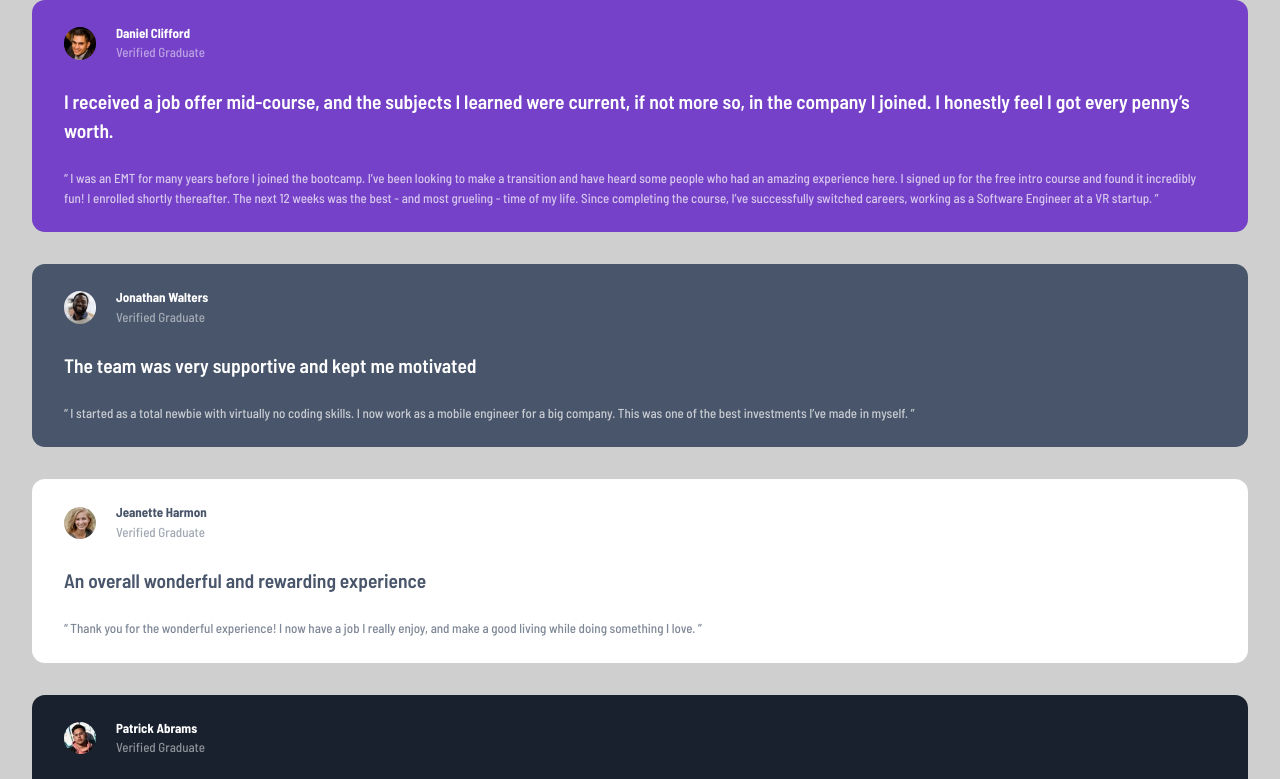
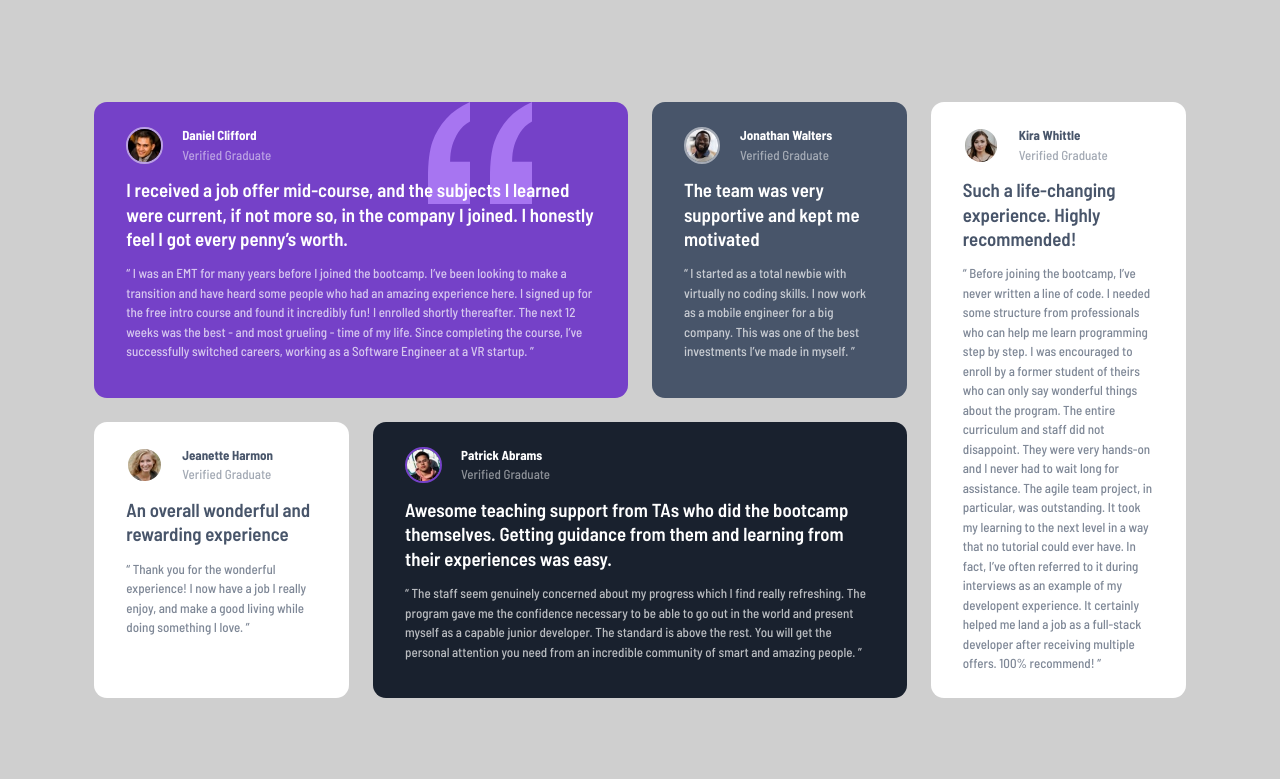
Before and after one commit to Adriverion/testimonials-grid-section, a plain HTML site: page index.html in a window 1280 px wide. Shown: the top 779 px of the page. Drawn offline with nearby package versions, Linux system fonts and the light colour scheme.

Commit message:
added styles to browsers and css adjustment

```diff
--- a/css/style.css
+++ b/css/style.css
@@ -12,7 +12,9 @@
     --font-base: 13px;
     --w-font-medium: 500;
     --w-font-semi-bold: 600;
-    --font-l: 1.5rem;
+    --font-l: 1.56rem;
+    --max-width-card: 25.15rem;
+    --max-width-grid: 85.4rem;
 }
 
 html {
@@ -31,16 +33,16 @@ main {
 
 .testimonials {
     display: grid;
-    grid-template-columns: 1fr;
-    gap: var(--spacing-32);
-    margin: 0 var(--spacing-32);
+    grid-template-columns: var(--max-width-card);
+    gap: var(--spacing-24);
+    margin: calc(var(--spacing-32)*2) var(--spacing-24);
+    max-width: var(--max-width-grid);
 }
 
 .testimonials__testimonial-box {
     display: flex;
     flex-direction: column;
-    justify-content: center;
-    align-items: start;
+    justify-content: flex-start;
     gap: var(--spacing-24);
     padding: var(--spacing-24) var(--spacing-32);
     background-color: var(--white);
@@ -59,6 +61,18 @@ main {
     background-color: var(--very-dark-blackish-blue);
 }
 
+.testimonials__testimonial-box:nth-child(1) {
+    position: relative;
+    z-index: 10;
+}
+
+.testimonials__svg {
+    position: absolute;
+    top: 0;
+    right: clamp(var(--spacing-24), 1vw + 1rem, calc(var(--spacing-24)*2));
+    z-index: -1;
+}
+
 .testimonials__profile-content {
     display: flex;
     align-items: center;
@@ -68,6 +82,11 @@ main {
 .testimonials__profile-image {
     width: 2.5rem;
     border-radius: 50%;
+    border: .2rem solid #ffffff80;
+}
+
+.testimonials__profile-image--border-violet {
+    border-color: var(--moderate-violet);
 }
 
 .testimonials__text {
@@ -82,6 +101,7 @@ main {
 .testimonials__text--title {
     font-weight: var(--w-font-semi-bold);
     font-size: var(--font-l);
+    line-height: 1.3;
 }
 
 .testimonials__text--white {
@@ -98,3 +118,38 @@ main {
 
 .attribution { font-size: 11px; text-align: center; }
 .attribution a { color: hsl(228, 45%, 44%); }
+
+@media (min-width: 77rem) {
+    .testimonials {
+        grid-template-columns: repeat(4, 19.61rem);
+        grid-template-rows: repeat(2, auto);
+    }
+
+    .testimonials__testimonial-box {
+        gap: 1rem;
+    }
+
+    .testimonials__testimonial-box:nth-child(1) {
+        grid-area: 1 / 1 / 2 / 3;
+    }
+
+    .testimonials__testimonial-box:nth-child(3) {
+        grid-area: 2 / 1 / 3 / 2;
+    }
+
+    .testimonials__testimonial-box:nth-child(4) {
+        grid-area: 2 / 2 / 3 / 4;
+    }
+
+    .testimonials__testimonial-box:nth-child(5) {
+        grid-area: 1 / 4 / 3 / 5;
+    }
+
+    .testimonials__text--title {
+        font-size: 1.45rem;
+    }
+
+    .testimonials__svg {
+        right: calc(var(--spacing-24) * 4);
+    }
+}
--- a/index.html
+++ b/index.html
@@ -12,6 +12,9 @@
   <main>
     <section class="testimonials">
       <article class="testimonials__testimonial-box testimonials__testimonial-box--violet">
+        <svg class="testimonials__svg" width="104" height="102" xmlns="http://www.w3.org/2000/svg">
+          <path d="M104 102V59.727H84.114c0-5.871.689-11.182 2.068-15.933 1.379-4.75 3.42-9.287 6.125-13.61C95.01 25.86 98.909 22.257 104 19.375V0c-9.758 4.27-17.712 9.874-23.864 16.813-6.151 6.939-10.712 14.545-13.681 22.818C63.485 47.904 62 59.941 62 75.74V102h42zm-62 0V59.727H22.114c0-5.871.689-11.182 2.068-15.933 1.379-4.75 3.42-9.287 6.125-13.61C33.01 25.86 36.909 22.257 42 19.375V0c-9.652 4.27-17.58 9.874-23.784 16.813C12.01 23.752 7.424 31.358 4.455 39.631 1.485 47.904 0 59.941 0 75.74V102h42z" fill="#A775F1" fill-rule="nonzero"/>
+        </svg>
         <div class="testimonials__profile-content">
           <img class="testimonials__profile-image" src="./images/image-daniel.jpg" alt="daniel´s profile photo">
           <p class="testimonials__text testimonials__text--white"><b>Daniel Clifford</b><br><span class="testimonials__text--opacity-50">Verified Graduate</span></p>
@@ -55,7 +58,7 @@
       </article>
       <article class="testimonials__testimonial-box testimonials__testimonial-box--dark-blue">
         <div class="testimonials__profile-content">
-          <img class="testimonials__profile-image" src="./images/image-patrick.jpg" alt="patrick´s profile photo">
+          <img class="testimonials__profile-image testimonials__profile-image--border-violet" src="./images/image-patrick.jpg" alt="patrick´s profile photo">
           <p class="testimonials__text testimonials__text--white"><b>Patrick Abrams</b><br><span class="testimonials__text--opacity-50">Verified Graduate</span></p>
         </div>
         <header class="testimonials__header">
```
